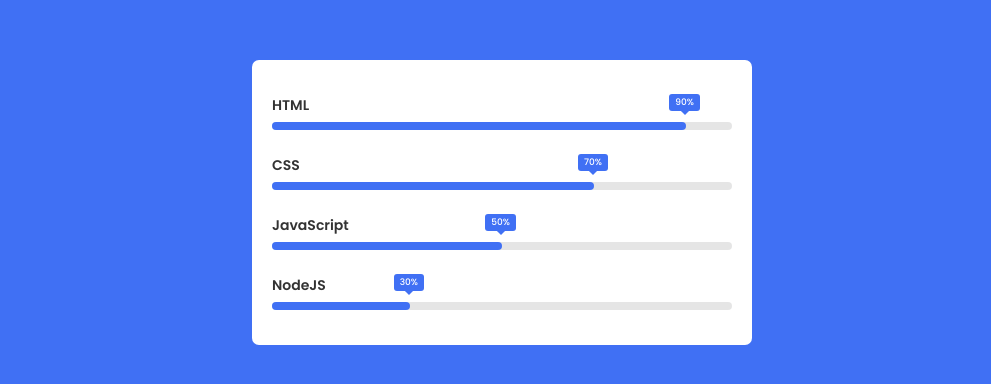
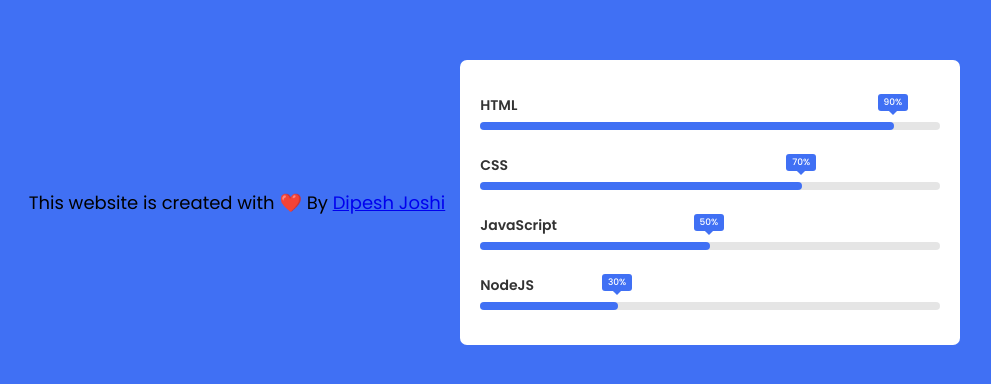
Before and after one commit to dipeshjoshi4/Animation-dj, a plain HTML site: page Animated Skills Bar/index.html in a window 1280 px wide. Shown: the part 198-582 px from the top of the page, without its empty margins (138-1129 px from the left). Drawn offline with Linux system fonts and the light colour scheme.

Commit message:
add devloper details

```diff
--- a/Animated Skills Bar/index.html
+++ b/Animated Skills Bar/index.html
@@ -11,6 +11,13 @@
     <title>Animated Skills Bar</title>
 </head>
 <body>
+    <p class="developer-details">This website is created with ❤️ By
+	<a href="https://www.linkedin.com/in/dipesh-joshi-2512a2162/" target="_blank">
+	 Dipesh Joshi</a>
+</p>
+
+
+
     <div class="container">
         <div class="skill-box">
             <span class="title">HTML</span>
--- a/Animated Skills Bar/style.css
+++ b/Animated Skills Bar/style.css
@@ -5,6 +5,14 @@
     padding: 0;
     box-sizing: border-box;
     font-family: 'Poppins', sans-serif;
+}
+.developer-details {
+  color: black;
+  text-align: center;
+  font-size: 18px;
+  line-height: 1.5em;
+  padding-bottom: 50px;
+  padding-top: 50px;
 }
 body{
     height: 100vh;
```
